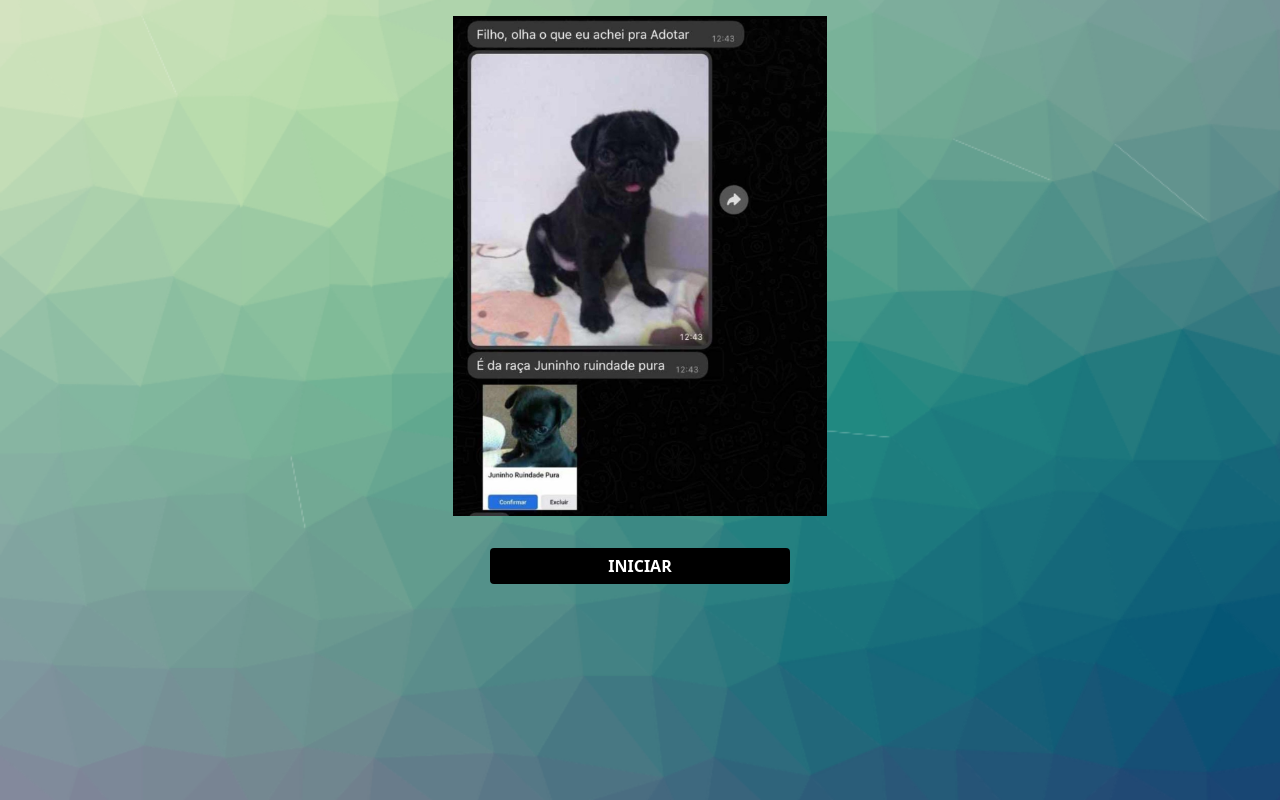
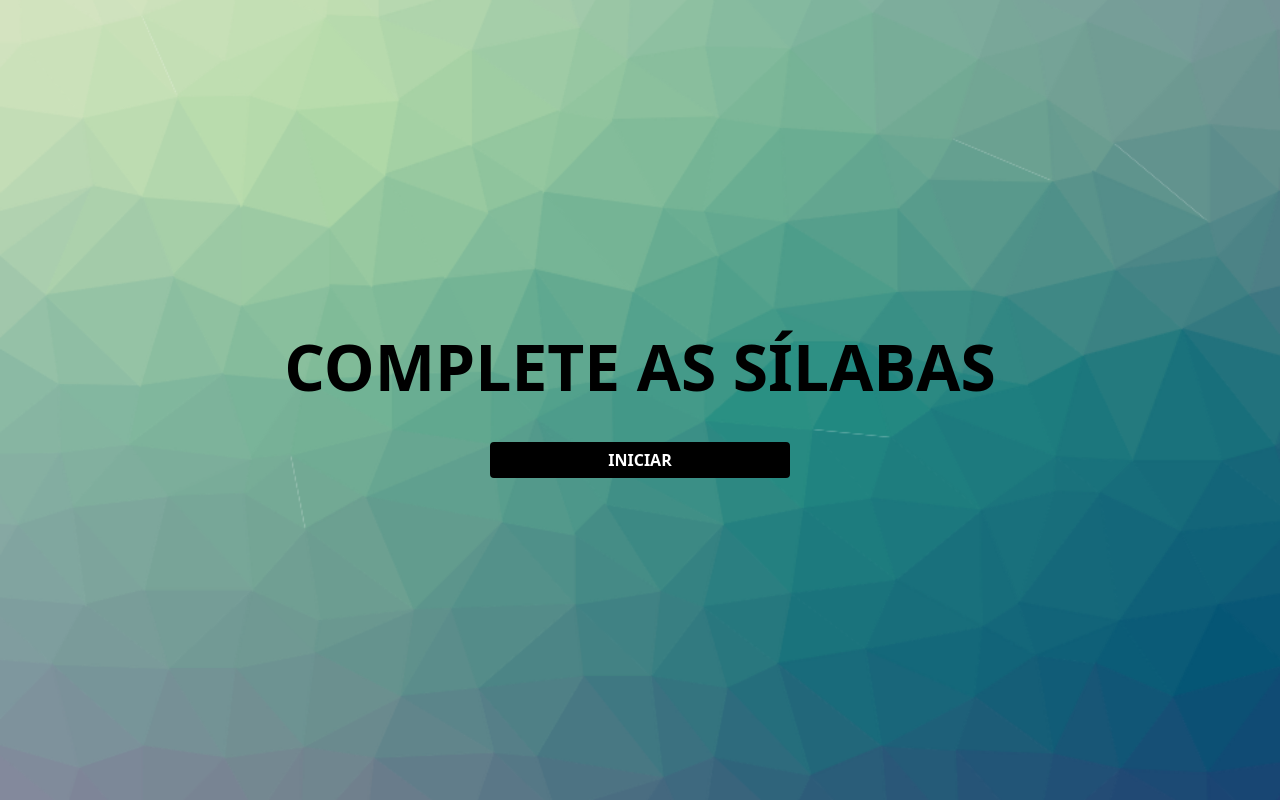
Before and after one commit to BrunoTZNR/HACKATHON-PROJECAO, a plain HTML site: page index.html in a window 1280 px wide. Drawn offline with Linux system fonts and the light colour scheme.

Commit message:
fix: fixes bugs

```diff
--- a/index.html
+++ b/index.html
@@ -9,7 +9,8 @@
 <body>
     <main class="main-container">
         <div class="main-wrapper-home">
-            <img src="./src/imgs/teste.jpg"/>
+
+            <h1>COMPLETE AS SÍLABAS</h1>
 
             <a class="button" href="./src/paginas/home-game/home-game.html">iniciar</a>
         </div>
--- a/src/scss/components/_home.scss
+++ b/src/scss/components/_home.scss
@@ -23,11 +23,12 @@
     height: 100%;
     padding: 1rem;
     display: flex;
+    justify-content: center;
     align-items: center;
     flex-flow: column nowrap;
     gap: 2rem;
 
-    img {
-        width: 30%;
+    h1 {
+        font-size: 4rem;
     }
 }
```
Also changed, not shown: src/css/style.css, src/imgs/home.png (added), src/imgs/resultado.png (added), src/imgs/tela-game.png (added), 1 other file.
